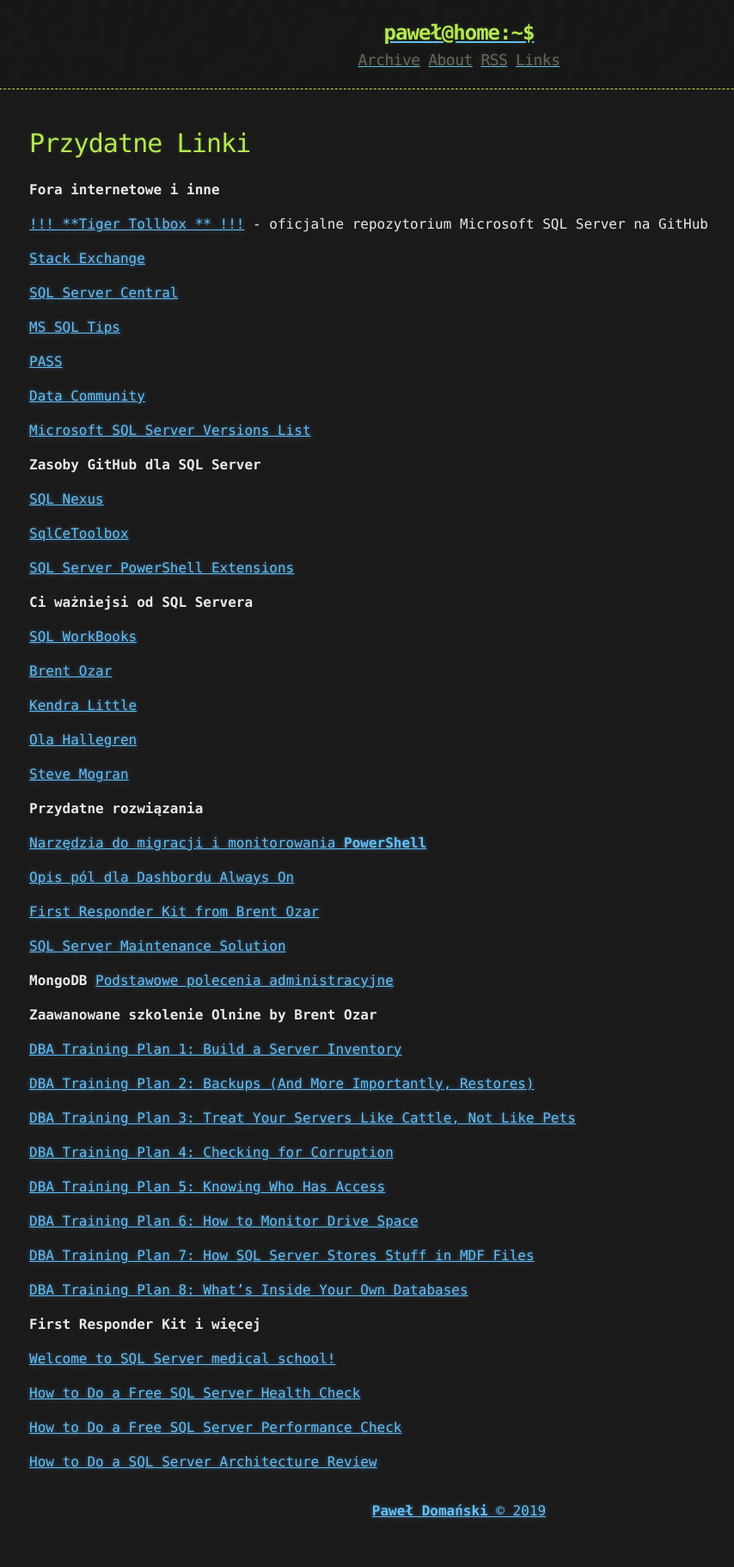
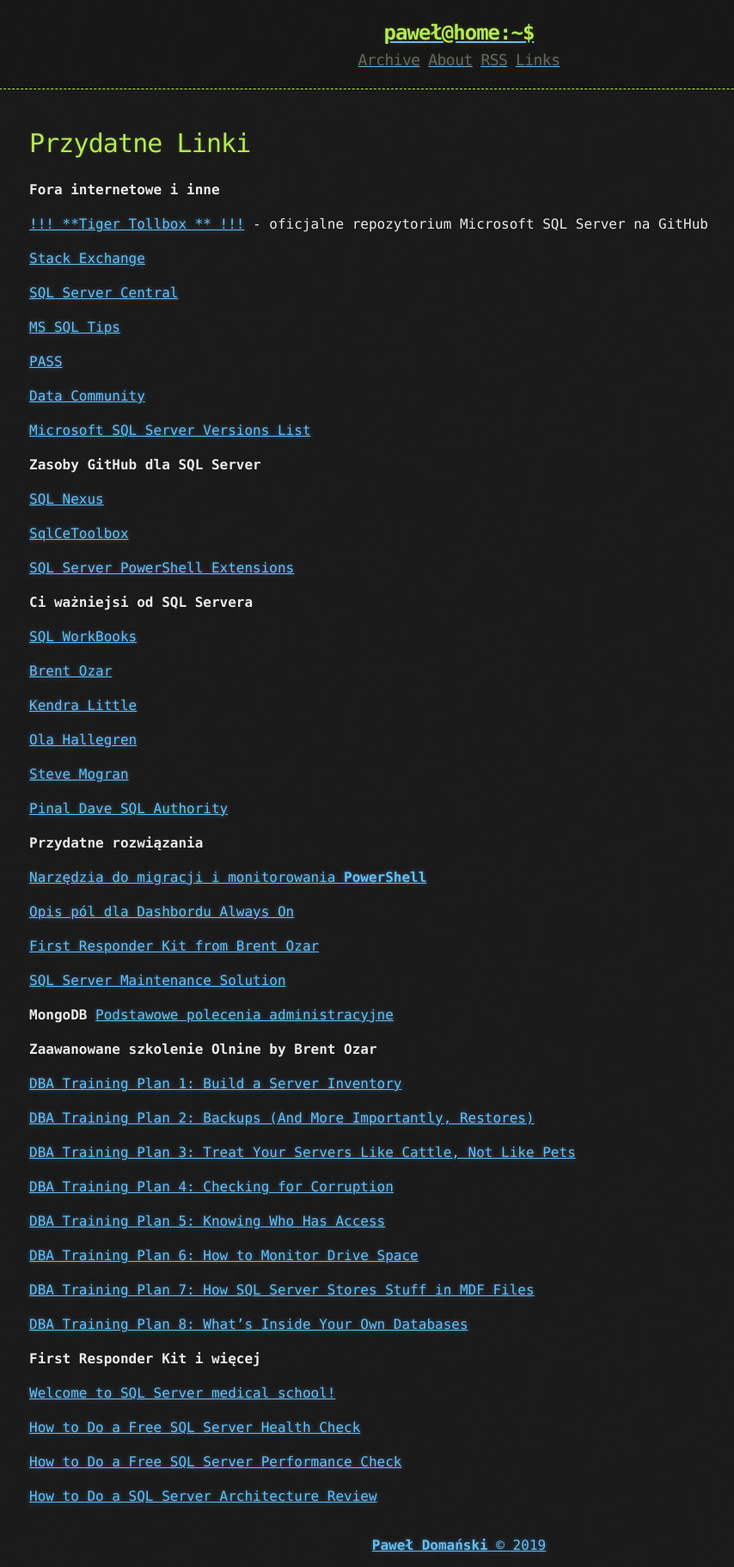
Before and after one commit to pdomansk/pdomansk.github.io, a Jekyll site: the page built from links.md, in a window 1280 px wide. Shown: the whole page at 86% size, without its empty margins (106-960 px from the left). Built offline with Jekyll 4.4.1, drawn with Linux system fonts in a browser that asks for light colours; before the commit the page ends 1783 px from its top, so only the background shows below that.

Commit message:
Update links.md
Dodanie plnku do Pinal Dave SQL Authority

```diff
--- a/links.md
+++ b/links.md
@@ -42,6 +42,7 @@ title: Links
 
 [Steve Mogran](https://seniordba.wordpress.com/)
 
+[Pinal Dave SQL Authority](https://blog.sqlauthority.com/)
 
 **Przydatne rozwiązania**
 
```
